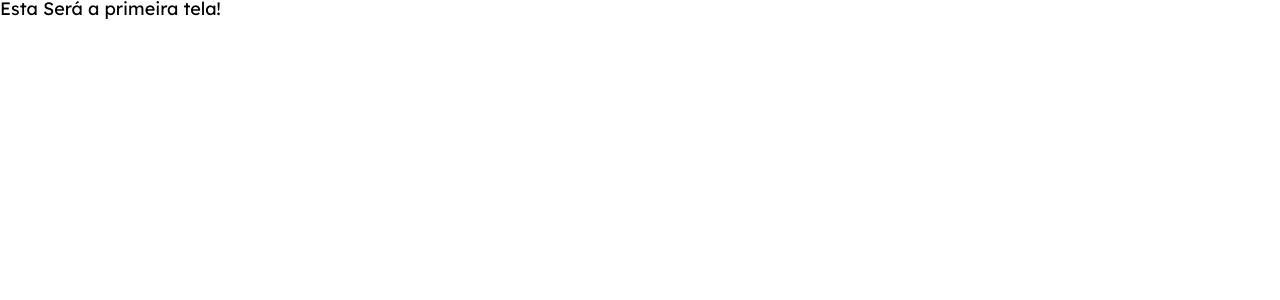
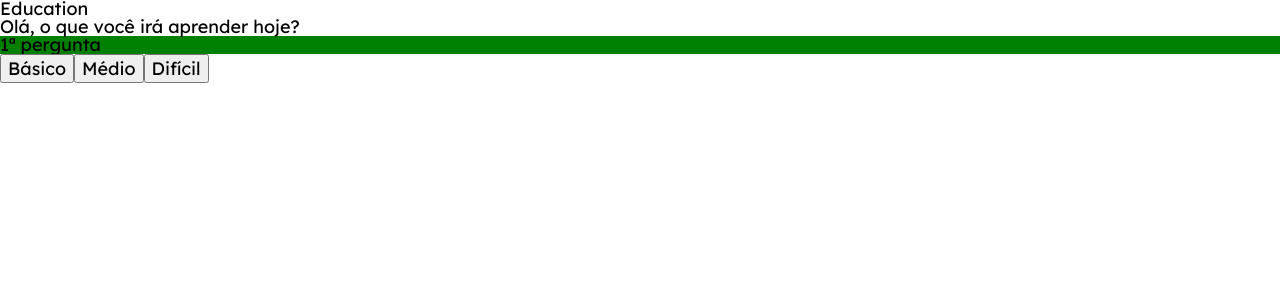
Before and after one commit to heusyfelype/driven-hackaton2-front, a React (Create React App) app: page / in a window 1280 px wide. Shown: the top 300 px of the page. Built offline with nearby package versions, Linux system fonts and the light colour scheme.

Commit message:
first screen

```diff
--- a/package.json
+++ b/package.json
@@ -3,6 +3,7 @@
   "version": "0.1.0",
   "private": true,
   "dependencies": {
+    "axios": "^0.27.2",
     "react": "^17.0.2",
     "react-dom": "^17.0.2",
     "react-router-dom": "^6.3.0",
--- a/src/components/FirstScreen.jsx
+++ b/src/components/FirstScreen.jsx
@@ -1,8 +1,37 @@
+import styled from 'styled-components';
+import {useState, useEffect} from "react";
+import {Link} from "react-router-dom";
+
+
 export default function FirstScreen() {
-    console.log("teste")
+
+    const [perguntas, setPerguntas] = useState([{id: 1, pergunta: "1ª pergunta"}]);
+    useEffect(()=>{
+        console.log("teste");
+    },[]);
+
+    function responder() {
+
+    }
+
     return (
-        <>
-            Esta Será a primeira tela!
-        </>
-    )
+        <$PrimeiraTela>
+            <h1>Education</h1>
+            <p>Olá, o que você irá aprender hoje?</p>
+            {perguntas.map(tema =>
+                (<div className='tema' key={tema.id}>
+                    <h3>{tema.pergunta}</h3>
+                    <button onClick={responder}>Básico</button>
+                    <button onClick={responder}>Médio</button>
+                    <button onClick={responder}>Difícil</button>
+                </div>)
+            )}
+        </$PrimeiraTela>
+    );
 }
+
+const $PrimeiraTela = styled.main`
+    h3 {
+        background-color: green;
+    }
+`;
--- a/src/index.js
+++ b/src/index.js
@@ -1,9 +1,8 @@
+import ReactDOM from 'react-dom';
+import './css/reset.css';
 
-import ReactDOM from "react-dom";
-import "./css/reset.css"
+import App from './components/App';
 
-import App from "./components/App";
+const apllication = App();
 
-const apllication = App()
-
-ReactDOM.render(apllication, document.querySelector(".root"));
+ReactDOM.render(apllication, document.querySelector('.root'));
```
Also changed, not shown: src/components/App.jsx (+4 -4 lines), 2 other files (tests, documents, lock files or other folders).
